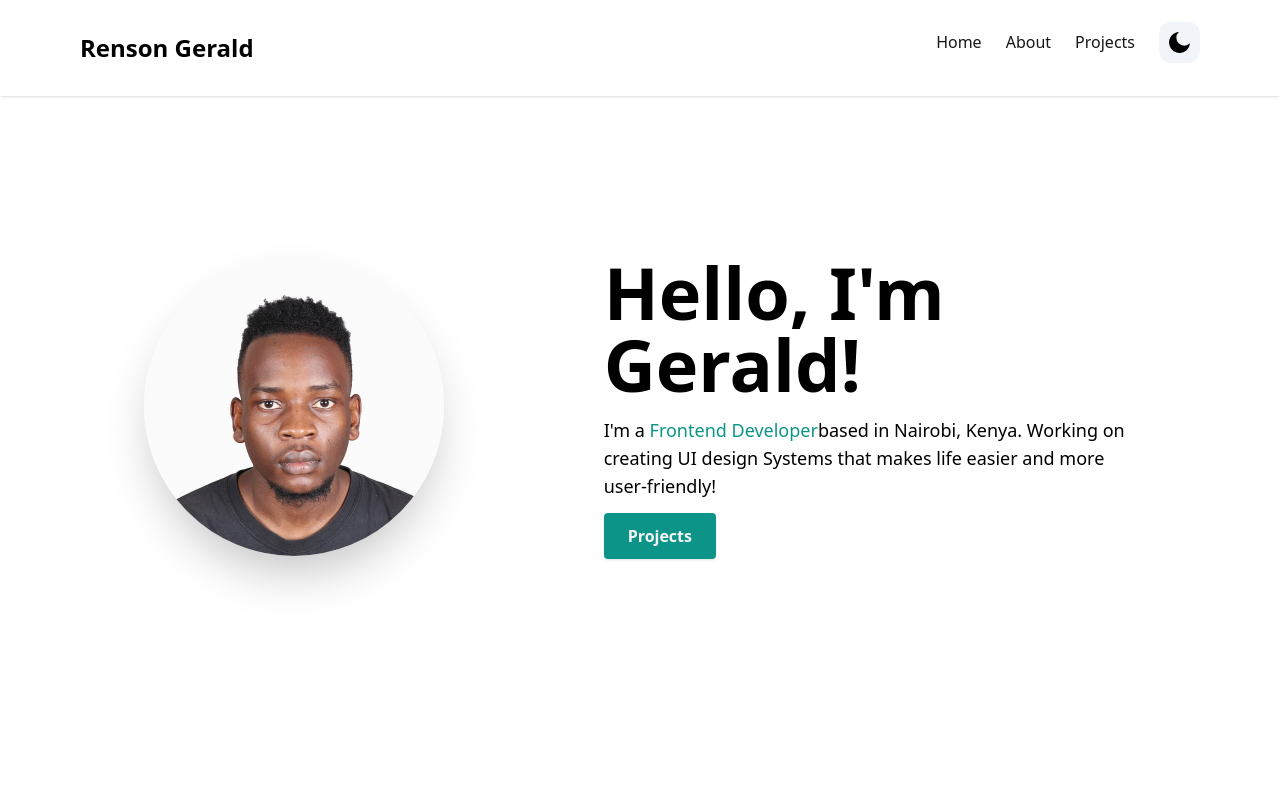
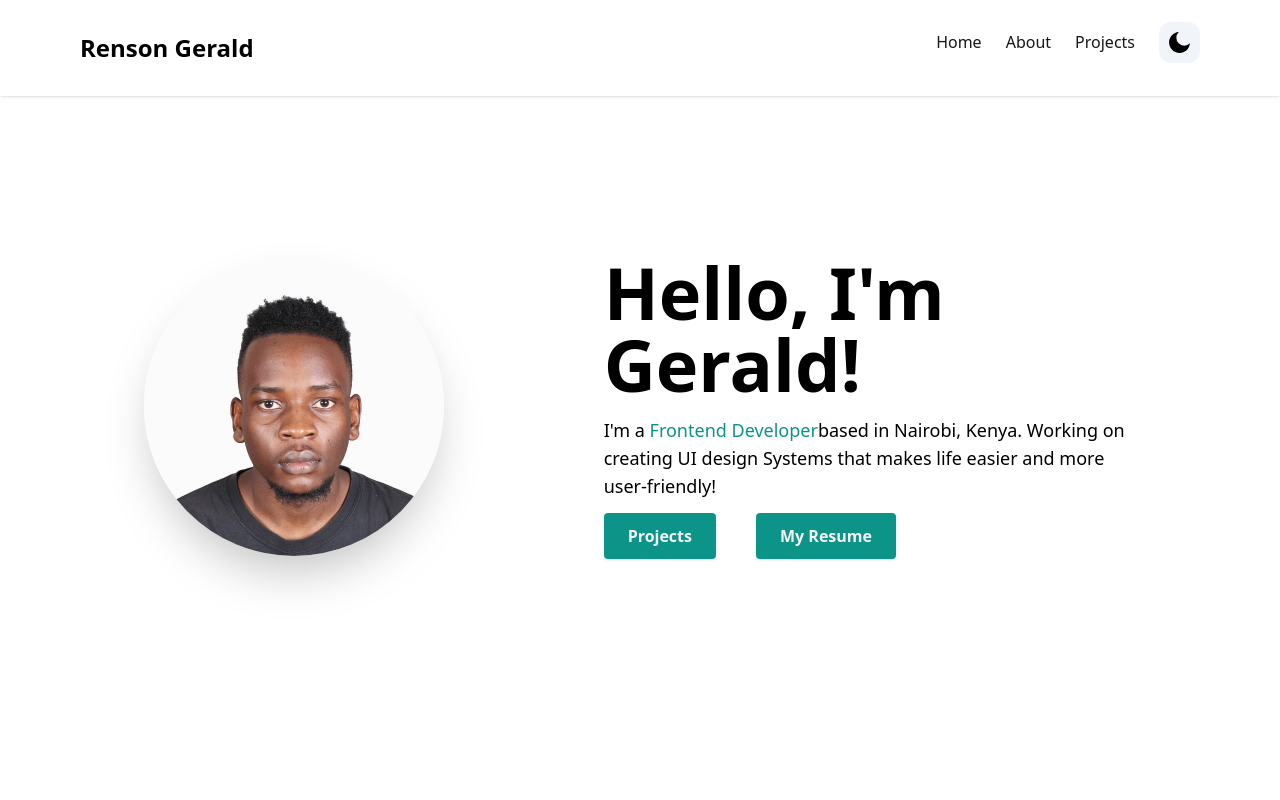
Before and after one commit to JsRennie/portfolio, a Next.js app: page / in a window 1280 px wide. Shown: the top 800 px of the page. Built offline with nearby package versions, Linux system fonts and the light colour scheme.

Commit message:
uploaded my resume and made some few tweaks

```diff
--- a/app/components/AboutSection.tsx
+++ b/app/components/AboutSection.tsx
@@ -64,12 +64,12 @@ const AboutSection = () => {
             <h1 className="text-center text-2xl font-bold mb-6 md:text-left">
               My Skills
             </h1>
-            <div className="flex flex-wrap flex-row justify-center md:justify-start">
+            <div className="flex flex-wrap  flex-row justify-center md:justify-start">
               {skills.map((item, idx) => {
                 return (
                   <p
                     key={idx}
-                    className="bg-gray-200 px-4 py-2 mr-2 mt-2 text-gray-500 rounded font-semibold"
+                    className="bg-gray-200 px-4 py-2 mr-2 mt-2 text-gray-500 hover:bg-teal-700 hover:text-white rounded font-semibold"
                   >
                     {item.skill}
                   </p>
--- a/app/components/HeroSection.tsx
+++ b/app/components/HeroSection.tsx
@@ -3,6 +3,7 @@ import React from "react";
 import Image from "next/image";
 import { Link } from "react-scroll/modules";
 import { HiArrowDown } from "react-icons/hi";
+import NextLink from "next/link";
 
 const HeroSection = () => {
   return (
@@ -29,9 +30,10 @@ const HeroSection = () => {
             based in Nairobi, Kenya. Working on creating UI design Systems that
             makes life easier and more user-friendly!
           </p>
+          <div className="space-x-10">
             <Link
               to="projects"
-            className="text-neutral-100 font-semibold px-6 py-3 bg-teal-600 rounded shadow hover:bg-teal-700"
+              className="text-neutral-100 font-semibold cursor-pointer px-6 py-3 bg-teal-600 rounded shadow hover:bg-teal-700"
               activeClass="active"
               spy={true}
               smooth={true}
@@ -40,6 +42,14 @@ const HeroSection = () => {
             >
               Projects
             </Link>
+            <NextLink
+              href="https://drive.google.com/file/d/17HVgFq0K8t5_IHX8_kwICtfMuWljThSF/view?usp=share_link"
+              target="_blank"
+              className="text-neutral-100 font-semibold cursor-pointer px-6 py-3 bg-teal-600 rounded shadow hover:bg-teal-700"
+            >
+              My Resume
+            </NextLink>
+          </div>
         </div>
       </div>
       <div>
@@ -52,7 +62,7 @@ const HeroSection = () => {
           offset={-100}
           duration={500}
         >
-          <HiArrowDown size={35} className="animate-bounce" />
+          <HiArrowDown size={35} className="animate-bounce cursor-pointer" />
         </Link>
       </div>
     </section>
--- a/app/components/ProjectSection.tsx
+++ b/app/components/ProjectSection.tsx
@@ -11,8 +11,9 @@ const projects = [
     description:
       "An application that manages your rentals property. A student is able to register into the app then uploads her/his details then proceeds to make an application to book a room",
     image: "/hostel.png",
-    github: "#",
-    figma: "",
+    github: "https://github.com/JsRennie",
+    figma:
+      "https://www.figma.com/file/xvNVEw33o3iTYFD2bAkAHN/Rental-management?node-id=0%3A1&t=TmXjCALnjhM4W66u-1",
     link: "https://www.figma.com/proto/xvNVEw33o3iTYFD2bAkAHN/Rental-management?node-id=0-1&viewport=494%2C710%2C0.11&scaling=min-zoom&starting-point-node-id=94%3A39&show-proto-sidebar=1",
   },
   {
@@ -20,16 +21,18 @@ const projects = [
     description:
       "An application that manages your todos/tasks, it able to categorize your tasks into section and set reminders and notiication about each",
     image: "/Todo.png",
-    github: "#",
-    figma: "",
+    github: "https://github.com/JsRennie",
+    figma:
+      "https://www.figma.com/file/e3r2Eibqwy10aJmtbADLKd/Websie-Design?node-id=0%3A1&t=2cjf3IR7YHzQfraU-1",
     link: "https://www.figma.com/file/e3r2Eibqwy10aJmtbADLKd/Websie-Design?node-id=0%3A1&t=2cjf3IR7YHzQfraU-1",
   },
   {
     name: "Pet Adoption",
     description: "An Online pet Adoption website",
     image: "/pet.png",
-    github: "#",
-    figma: "",
+    github: "https://github.com/JsRennie",
+    figma:
+      "https://www.figma.com/file/6YiKCpXxFYtCte8ckXbJn3/Pet-Website?node-id=0%3A1&t=yoQI2iQruLiBiT9H-1",
     link: "https://www.figma.com/proto/6YiKCpXxFYtCte8ckXbJn3/Pet-Website?node-id=0-1&viewport=385%2C283%2C0.13&scaling=min-zoom&starting-point-node-id=1%3A2",
   },
 ];
```
Also changed, not shown: 1 other file (tests, documents, lock files or other folders). Lines whose indentation alone changed are shown as unchanged.
